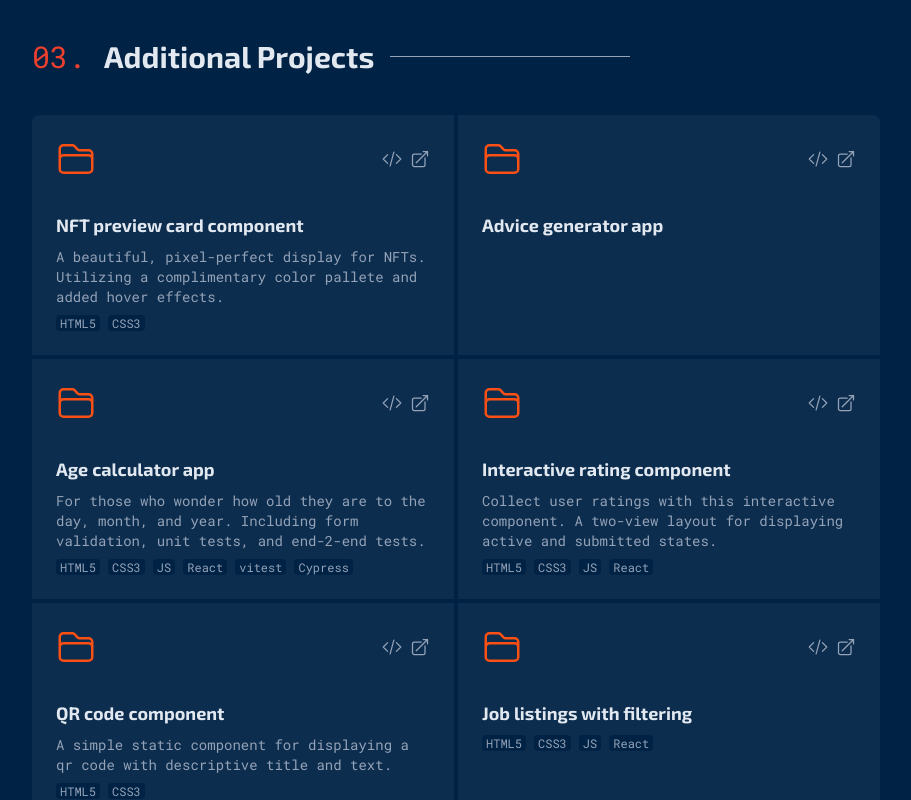
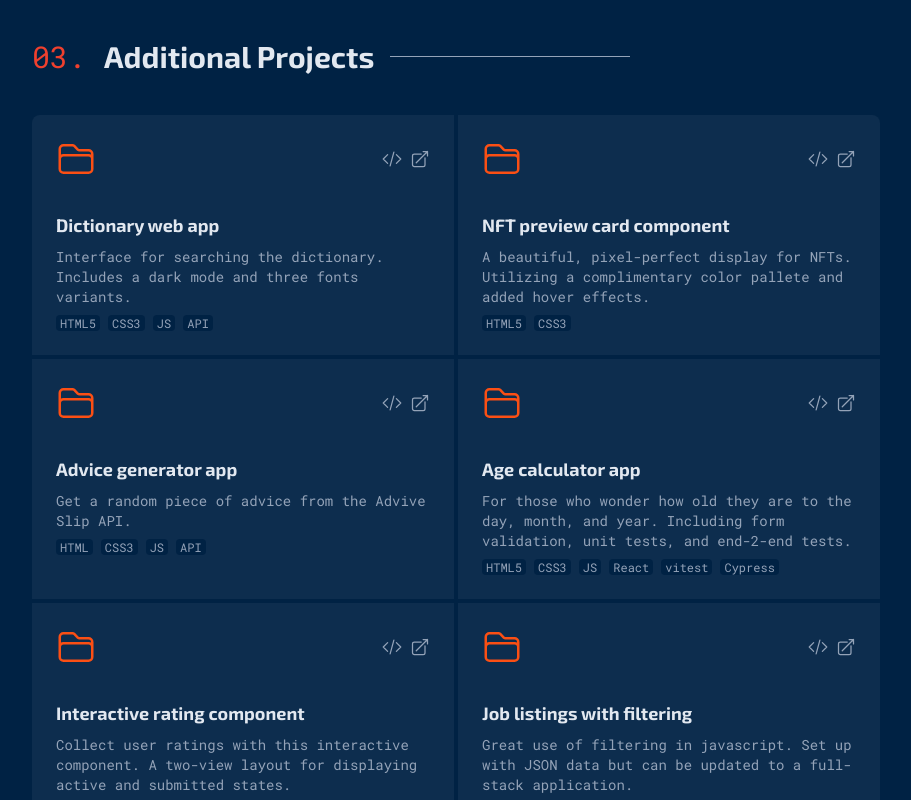
Before and after one commit to 11kyle/my-portfolio, a React (Vite) app: page / in a window 1280 px wide. Shown: the part 2780-3580 px from the top of the page, without its empty margins (184-1095 px from the left). Built offline with nearby package versions, Linux system fonts and the light colour scheme.

Commit message:
tab logo updated

```diff
--- a/index.html
+++ b/index.html
@@ -2,7 +2,7 @@
 <html lang="en">
   <head>
     <meta charset="UTF-8" />
-    <link rel="icon" type="image/svg+xml" href="/vite.svg" />
+    <link rel="icon" type="image/png" href="/logo.png" />
     <link rel="preconnect" href="https://fonts.googleapis.com">
     <link rel="preconnect" href="https://fonts.gstatic.com" crossorigin>
     <link href="https://fonts.googleapis.com/css2?family=Exo+2:ital,wght@0,100;0,200;0,300;0,400;0,500;0,600;0,700;0,800;0,900;1,100;1,200;1,300;1,400;1,500;1,600;1,700;1,800;1,900&display=swap" rel="stylesheet">
--- a/src/components/small-projects.jsx
+++ b/src/components/small-projects.jsx
@@ -8,20 +8,28 @@ import { useElementOnScreen } from "../hooks/useElementOnScreen"
 
 const actions = [
   {
+    title: 'Dictionary web app',
+    content: 'Interface for searching the dictionary. Includes a dark mode and three fonts variants.',
+    repoHref: 'https://github.com/11kyle/dictionary-web-app',
+    liveHref: 'https://11kyle.github.io/dictionary-web-app/',
+    icon: FolderIcon,
+    tech: ['HTML5', 'CSS3', 'JS', 'API'],
+  },
+  {
     title: 'NFT preview card component',
     content: 'A beautiful, pixel-perfect display for NFTs. Utilizing a complimentary color pallete and added hover effects.',
-    repoHref: '#',
-    liveHref: '#',
+    repoHref: 'https://github.com/11kyle/nft-preview-card',
+    liveHref: 'https://11kyle.github.io/nft-preview-card/',
     icon: FolderIcon,
     tech: ['HTML5', 'CSS3'],
   },
   {
     title: 'Advice generator app',
-    content: '',
-    repoHref: '#',
-    liveHref: '#',
+    content: 'Get a random piece of advice from the Advive Slip API.',
+    repoHref: 'https://github.com/11kyle/advice-generator',
+    liveHref: 'https://11kyle.github.io/advice-generator/',
     icon: FolderIcon,
-    tech: [],
+    tech: ['HTML', 'CSS3', 'JS', 'API'],
   },
   {
     title: 'Age calculator app',
@@ -34,26 +42,26 @@ const actions = [
   {
     title: 'Interactive rating component',
     content: 'Collect user ratings with this interactive component. A two-view layout for displaying active and submitted states.',
-    repoHref: '#',
-    liveHref: '#',
+    repoHref: 'https://github.com/11kyle/interactive-rating',
+    liveHref: 'https://11kyle.github.io/interactive-rating/',
     icon: FolderIcon,
     tech: ['HTML5', 'CSS3', 'JS', 'React'],
   },
-  {
-    title: 'QR code component',
-    content: 'A simple static component for displaying a qr code with descriptive title and text.',
-    repoHref: '#',
-    liveHref: '#',
-    icon: FolderIcon,
-    tech: ['HTML5', 'CSS3'],
-  },
+  // {
+  //   title: 'QR code component',
+  //   content: 'A simple static component for displaying a qr code with descriptive title and text.',
+  //   repoHref: 'https://github.com/11kyle/qr-code',
+  //   liveHref: 'https://11kyle.github.io/qr-code/',
+  //   icon: FolderIcon,
+  //   tech: ['HTML5', 'CSS3'],
+  // },
   {
     title: 'Job listings with filtering',
-    content: '',
+    content: 'Great use of filtering in javascript. Set up with JSON data but can be updated to a full-stack application.',
     repoHref: 'https://github.com/11kyle/job-listings-filter',
     liveHref: 'https://11kyle.github.io/job-listings-filter/',
     icon: FolderIcon,
-    tech: ['HTML5', 'CSS3', 'JS', 'React'],
+    tech: ['HTML5', 'CSS3', 'JS', 'React', 'JSON'],
   },
 ]
 
--- a/src/index.css
+++ b/src/index.css
@@ -4,39 +4,16 @@
 
 @layer base {
   html {
-    /* @apply bg-spotlight-green; */
-    /* @apply bg-[#EF412D]; */
-    /* background-color: #151515; */
     font-family: 'Roboto Mono', monospace;
   }
   body {
-    /* max-width: 1110px; */
     margin-left: auto;
     margin-right: auto;
-    /* background-color: #0f0f0f; */
-    /* background-color: #171717; */
     background-color: #002244; /* Broncos Navy */
-
-    /* Broncos Orange #FB4F14 */
   }
 }
 
 @layer components {
-  .heading-xl {
-    @apply font-bold text-[48px] md:text-[72px] leading-[56px] md:leading-[88px] -tracking-[1.5px];
-  }
-  .heading-lg {
-    @apply font-bold text-[40px] md:text-[48px] leading-[56px] -tracking-[1.5px];
-  }
-  .heading-md {
-    @apply font-bold text-[32px] leading-[32px];
-  }
-  .heading-sm {
-    @apply font-bold text-[24px] leading-[32px];
-  }
-  .paragraph {
-    @apply font-medium text-[16px] md:text-[18px] leading-[28px];
-  }
   .primary-text-color {
     color: #FFFFFF;
   }
```
Also changed, not shown: public/logo.png (added).
